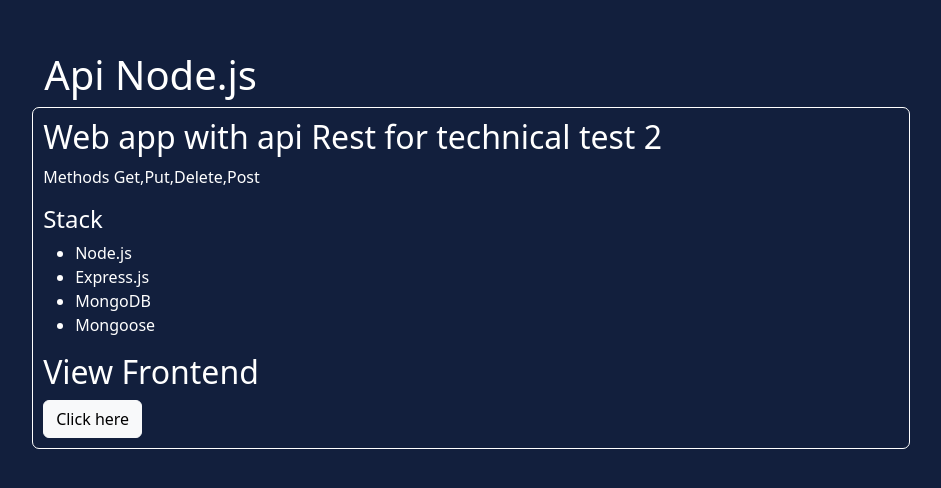
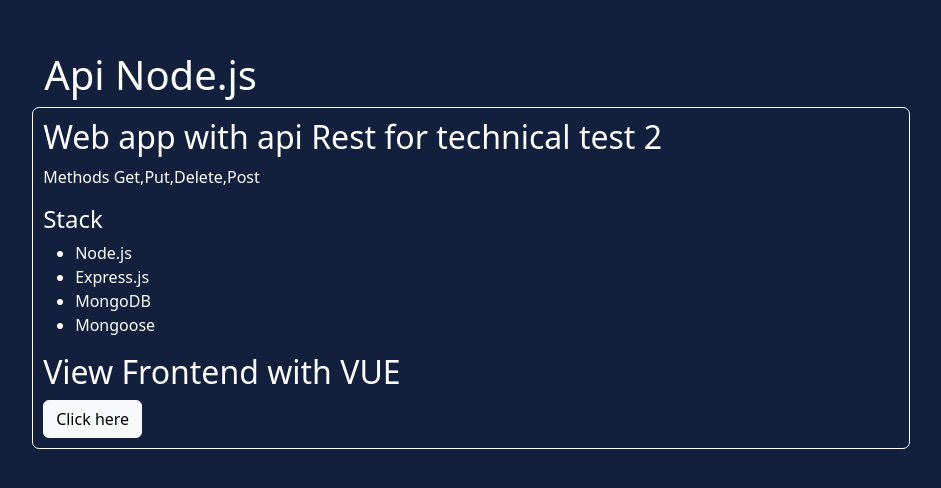
Before and after one commit to GustavoAngel/PruebaTecnicaBack, a website: page public/index.html in a window 1280 px wide. Shown: the part 150-638 px from the top of the page, without its empty margins (169-1110 px from the left). Drawn offline with nearby package versions, Linux system fonts and the light colour scheme.

Commit message:
update :D

```diff
--- a/public/index.html
+++ b/public/index.html
@@ -24,7 +24,7 @@
                     <li>MongoDB</li>
                     <li>Mongoose</li>
                 </ul>
-                <h2>View Frontend </h2>
+                <h2>View Frontend with VUE </h2>
                 <button onclick="location.href='https://vermillion-rolypoly-82ef9b.netlify.app/'" class="btn btn-light" >Click here</button>
             </div>
         </div>
```
